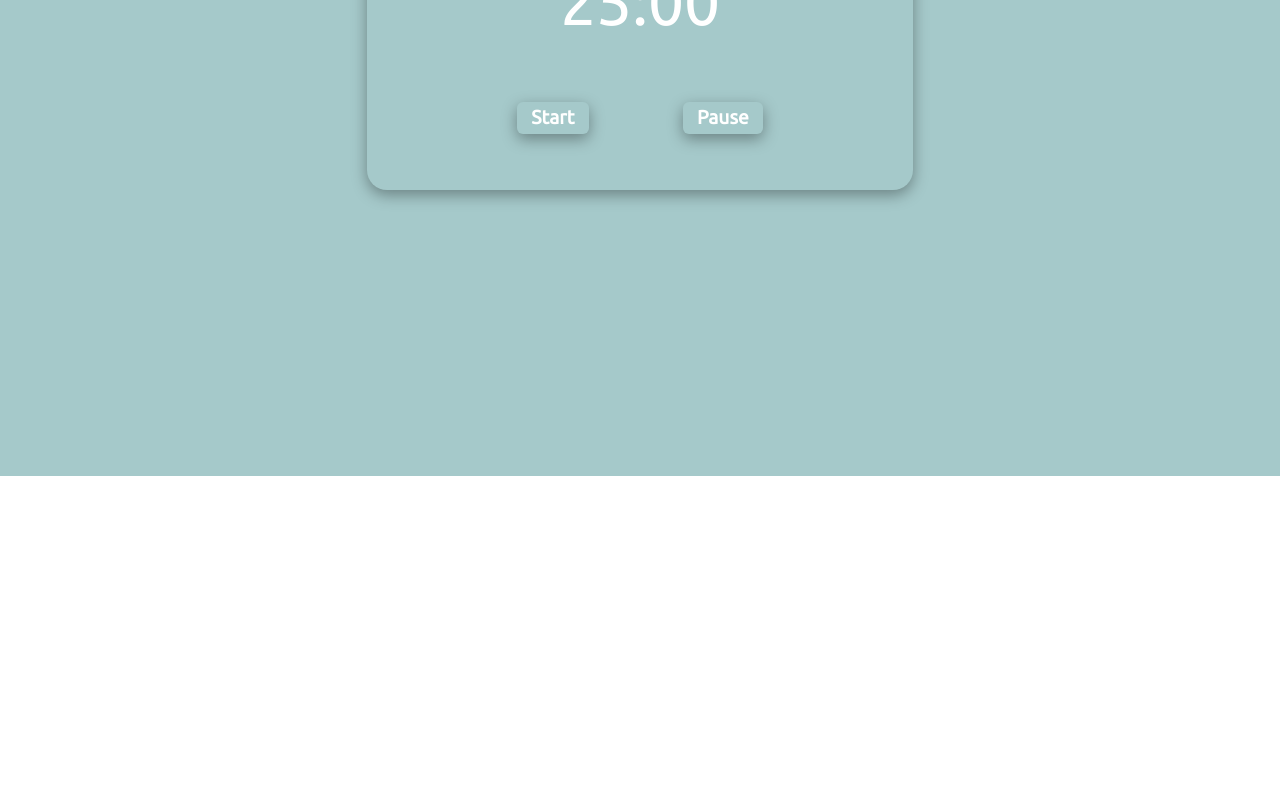
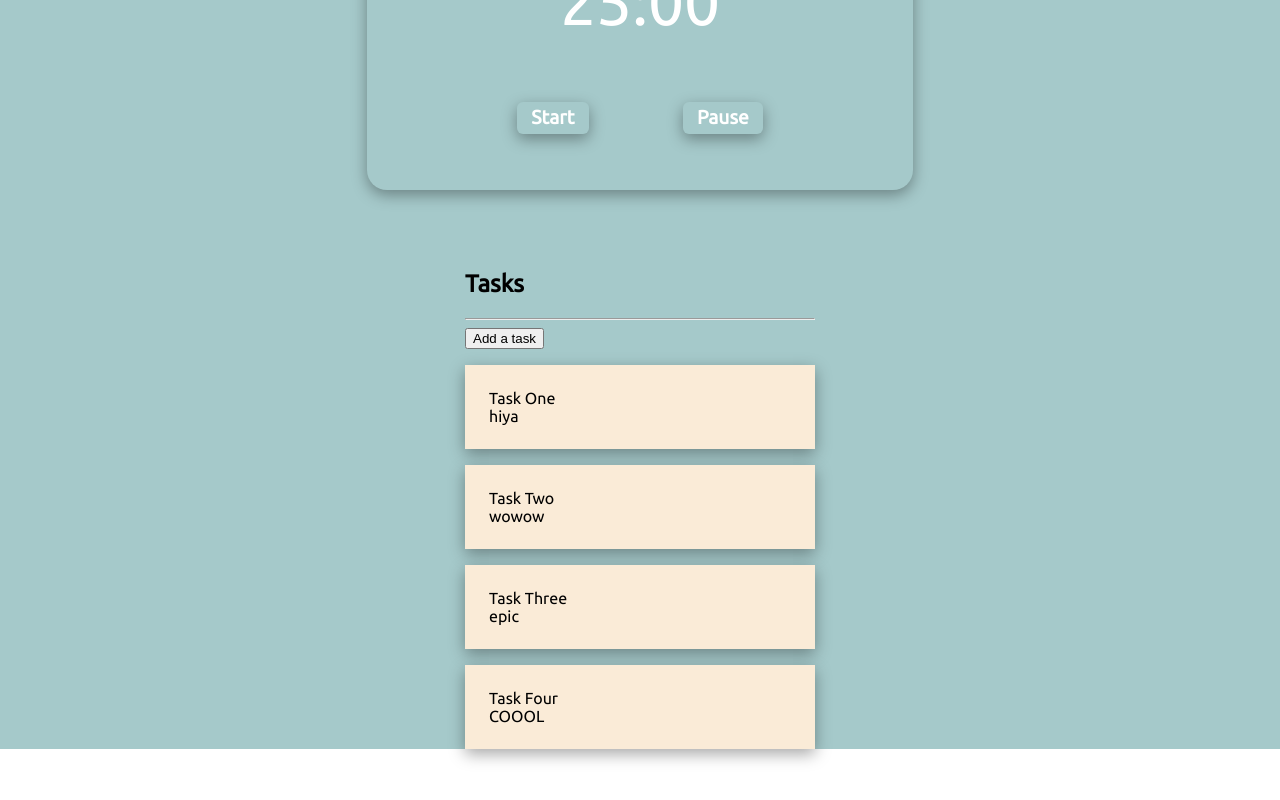
Before and after one commit to Mark5013/pomodoro-app, a React (Create React App) app: page / in a window 1280 px wide. Shown: the part 324-1124 px from the top of the page. Before the commit the page ends 800 px from the top, so only its background shows below. Built offline with nearby package versions, Linux system fonts and the light colour scheme.

Commit message:
add task list along with add task button

```diff
--- a/src/components/MainPage/MainPage.js
+++ b/src/components/MainPage/MainPage.js
@@ -5,6 +5,7 @@ import ModeContext from "../../store/modeContext";
 import Header from "../Shared/Header/Header";
 import TimerCard from "./UI/TimerCard";
 import Button from "../Shared/UI/Button";
+import TaskList from "./UI/TaskList";
 
 let interval;
 
@@ -105,16 +106,19 @@ function MainPage() {
 							text="Pomodoro"
 							type="button"
 							onClick={setPomodoroMode}
+							style="timerButton"
 						/>
 						<Button
 							text="Short Break"
 							type="button"
 							onClick={setShortBreakMode}
+							style="timerButton"
 						/>
 						<Button
 							text="Long Break"
 							type="button"
 							onClick={setLongBreakMode}
+							style="timerButton"
 						/>
 					</div>
 					<p className={styles.timerText}>
@@ -125,14 +129,17 @@ function MainPage() {
 							text="Start"
 							type="button"
 							onClick={startTimer}
+							style="timerButton"
 						/>
 						<Button
 							text="Pause"
 							type="button"
 							onClick={clearTimer}
+							style="timerButton"
 						/>
 					</div>
 				</TimerCard>
+				<TaskList />
 			</div>
 		</>
 	);
--- a/src/components/MainPage/MainPage.module.css
+++ b/src/components/MainPage/MainPage.module.css
@@ -18,7 +18,7 @@
 
 .background {
 	width: 100vw;
-	height: 100vh;
+	height: auto;
 }
 
 .pomodoroBackground {
--- /dev/null
+++ b/src/components/MainPage/UI/TaskItem.js
@@ -0,0 +1,12 @@
+import styles from "./TaskItem.module.css";
+
+function TaskItem(props) {
+	return (
+		<div className={styles.task}>
+			<div>{props.task.title}</div>
+			<div>{props.task.description}</div>
+		</div>
+	);
+}
+
+export default TaskItem;
--- /dev/null
+++ b/src/components/MainPage/UI/TaskItem.module.css
@@ -0,0 +1,8 @@
+.task {
+	padding: 1.5em;
+	display: flex;
+	flex-direction: column;
+	box-shadow: rgba(0, 0, 0, 0.35) 0px 5px 15px;
+	margin: 1em 0;
+	background-color: antiquewhite;
+}
--- /dev/null
+++ b/src/components/MainPage/UI/TaskList.js
@@ -0,0 +1,28 @@
+import styles from "./TaskList.module.css";
+
+import TaskItem from "./TaskItem";
+import Button from "../../Shared/UI/Button";
+
+const DUMMY_TASKS = [
+	{ title: "Task One", description: "hiya", id: "1" },
+	{ title: "Task Two", description: "wowow", id: "2" },
+	{ title: "Task Three", description: "epic", id: "3" },
+	{ title: "Task Four", description: "COOOL", id: "4" },
+];
+
+function TaskList() {
+	return (
+		<div className={styles.listContainer}>
+			<h2>Tasks</h2>
+			<hr />
+			<Button type={"button"} text={"Add a task"} />
+			<ul className={styles.list}>
+				{DUMMY_TASKS.map((task) => (
+					<TaskItem task={task} key={task.id} />
+				))}
+			</ul>
+		</div>
+	);
+}
+
+export default TaskList;
--- /dev/null
+++ b/src/components/MainPage/UI/TaskList.module.css
@@ -0,0 +1,9 @@
+.list {
+	list-style: none;
+	padding-left: 0;
+}
+
+.listContainer {
+	width: 350px;
+	margin: 5em auto;
+}
--- a/src/components/MainPage/UI/TimerCard.js
+++ b/src/components/MainPage/UI/TimerCard.js
@@ -6,16 +6,7 @@ function TimerCard(props) {
 	const modeCtx = useContext(ModeContext);
 
 	return (
-		<div
-			className={`${styles.card} ${
-				modeCtx.mode === "pomodoro"
-					? styles.pomodoroMode
-					: modeCtx.mode === "shortBreak"
-					? styles.shortBreakMode
-					: modeCtx.mode === "longBreak"
-					? styles.longBreakMode
-					: ""
-			}`}>
+		<div className={`${styles.card} ${styles[modeCtx.mode]}`}>
 			<div className={styles.children}>{props.children}</div>
 		</div>
 	);
--- a/src/components/MainPage/UI/TimerCard.module.css
+++ b/src/components/MainPage/UI/TimerCard.module.css
@@ -11,14 +11,14 @@
 	padding: 0.5em;
 }
 
-.pomodoroMode {
+.pomodoro {
 	background-color: #a5c9ca;
 }
 
-.shortBreakMode {
+.shortBreak {
 	background-color: #395b64;
 }
 
-.longBreakMode {
+.longBreak {
 	background-color: #2c3333;
 }
--- a/src/components/Shared/UI/Button.js
+++ b/src/components/Shared/UI/Button.js
@@ -4,7 +4,7 @@ function Button(props) {
 	return (
 		<button
 			onClick={props.onClick}
-			className={styles.breakButtons}
+			className={styles[props.style]}
 			type={props.type}>
 			{props.text}
 		</button>
--- a/src/components/Shared/UI/Button.module.css
+++ b/src/components/Shared/UI/Button.module.css
@@ -1,4 +1,4 @@
-.breakButtons {
+.timerButton {
 	padding: 0.25em 0.75em;
 	background-color: none;
 	color: white;
@@ -12,7 +12,7 @@
 	font-family: inherit;
 }
 
-.breakButtons:hover,
-.breakButtons:focus {
+.timerButton:hover,
+.timerButton:focus {
 	background: linear-gradient(rgba(0, 0, 0, 0.25), rgba(0, 0, 0, 0.25));
 }
```
